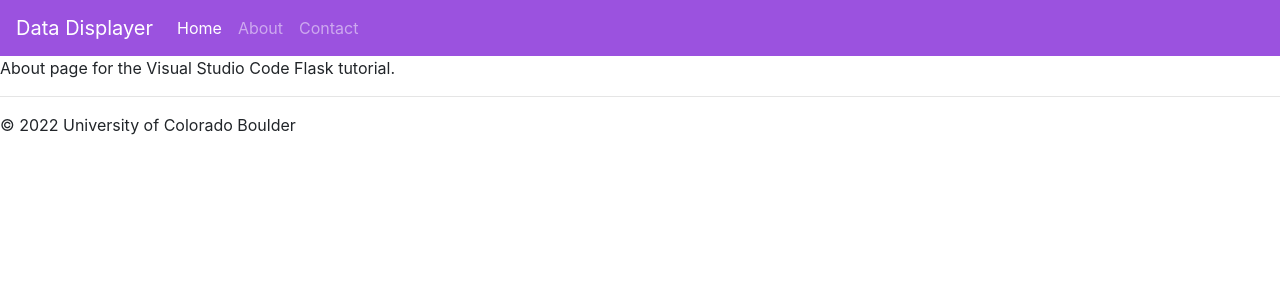
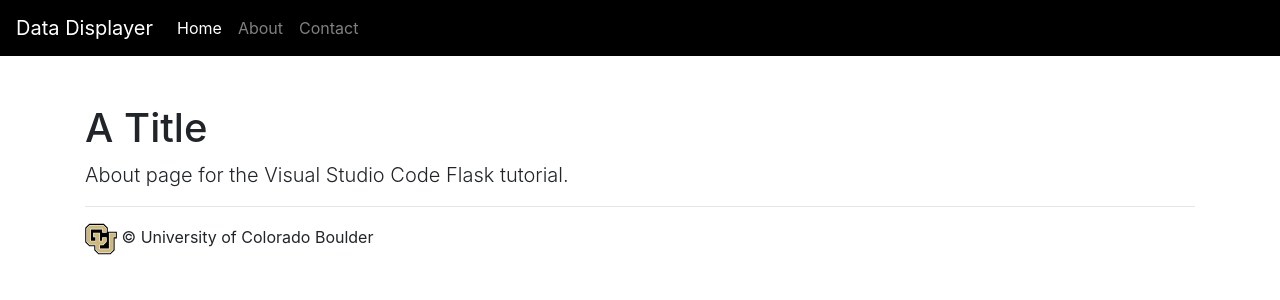
Before and after one commit to colesturza/IoT-data-display-dashboard, a Flask app: page /about/ in a window 1280 px wide. Shown: the top 300 px of the page. Run offline with Flask 2, Linux system fonts and the light colour scheme; some libraries are stand-ins or nearby versions.

Commit message:
Fix some bugs.

```diff
--- a/hello_app/templates/about.html
+++ b/hello_app/templates/about.html
@@ -3,5 +3,6 @@
 About us
 {% endblock %}
 {% block content %}
-<p>About page for the Visual Studio Code Flask tutorial.</p>
+<h1 class="mt-5">A Title</h1>
+<p class="lead">About page for the Visual Studio Code Flask tutorial.</p>
 {% endblock %}
--- a/hello_app/templates/contact.html
+++ b/hello_app/templates/contact.html
@@ -3,5 +3,6 @@
 Contact us
 {% endblock %}
 {% block content %}
-<p>Contact page for the Visual Studio Code Flask tutorial.</p>
+<h1 class="mt-5">A Title</h1>
+<p class="lead">Contact page for the Visual Studio Code Flask tutorial.</p>
 {% endblock %}
--- a/hello_app/templates/home.html
+++ b/hello_app/templates/home.html
@@ -3,7 +3,10 @@
 Home
 {% endblock %}
 {% block content %}
-<p>Home page for the Visual Studio Code Flask tutorial.</p>
+
+<h1 class="mt-5">A Title</h1>
+
+<p class="lead">Home page for the Visual Studio Code Flask tutorial.</p>
 
 <div class="container">
     <div class="row">
--- a/hello_app/templates/layout.html
+++ b/hello_app/templates/layout.html
@@ -3,26 +3,19 @@
 
 <head>
     <meta charset="utf-8" />
-    <title>{% block title %}{% endblock %}</title>
+    <link rel="shortcut icon" href="#">
     <link rel="stylesheet" href="https://stackpath.bootstrapcdn.com/bootstrap/4.1.3/css/bootstrap.min.css"
         integrity="sha384-MCw98/SFnGE8fJT3GXwEOngsV7Zt27NXFoaoApmYm81iuXoPkFOJwJ8ERdknLPMO" crossorigin="anonymous">
-    <!-- <link rel="stylesheet" type="text/css" href="{{ url_for('static', filename='site.css') }}" /> -->
-    <link rel="shortcut icon" href="#">
+    <link rel="stylesheet" type="text/css" href="{{ url_for('static', filename='site.css') }}" />
+    <title>{% block title %}{% endblock %}</title>
 </head>
 
 <body>
-    <script src="https://code.jquery.com/jquery-3.3.1.slim.min.js"
-        integrity="sha384-q8i/X+965DzO0rT7abK41JStQIAqVgRVzpbzo5smXKp4YfRvH+8abtTE1Pi6jizo"
-        crossorigin="anonymous"></script>
-    <script src="https://cdnjs.cloudflare.com/ajax/libs/popper.js/1.14.3/umd/popper.min.js"
-        integrity="sha384-ZMP7rVo3mIykV+2+9J3UJ46jBk0WLaUAdn689aCwoqbBJiSnjAK/l8WvCWPIPm49"
-        crossorigin="anonymous"></script>
-    <script src="https://stackpath.bootstrapcdn.com/bootstrap/4.1.3/js/bootstrap.min.js"
-        integrity="sha384-ChfqqxuZUCnJSK3+MXmPNIyE6ZbWh2IMqE241rYiqJxyMiZ6OW/JmZQ5stwEULTy"
-        crossorigin="anonymous"></script>
+
     <script src="https://cdn.jsdelivr.net/npm/chart.js@3.7.0/dist/chart.min.js"></script>
 
-    <nav class="navbar navbar-expand-lg navbar-dark" style="background-color: #9b52df;">
+    <header class="header">
+        <nav class="navbar navbar-expand-md navbar-dark" style="background-color: #000000;">
             <a href="{{ url_for('home') }}" class="navbar-brand">Data Displayer</a>
             <button class="navbar-toggler" type="button" data-toggle="collapse" data-target="#navbarNav"
                 aria-controls="navbarNav" aria-expanded="false" aria-label="Toggle navigation">
@@ -42,15 +35,31 @@
                 </ul>
             </div>
         </nav>
+    </header>
 
-    <div class="body-content">
+    <main role="main" class="container">
         {% block content %}
         {% endblock %}
         <hr />
-        <footer>
-            <p>&copy; 2022 University of Colorado Boulder</p>
+    </main>
+
+    <footer class="footer">
+        <div class="container">
+            <p><a href="https://www.colorado.edu/"><img src="../static/cu_boulder_logo.svg" alt="Bootstrap" width="32"
+                        height="32"></a> &copy; University
+                of Colorado Boulder</p>
+        </div>
     </footer>
-    </div>
+
+    <script src="https://code.jquery.com/jquery-3.3.1.slim.min.js"
+        integrity="sha384-q8i/X+965DzO0rT7abK41JStQIAqVgRVzpbzo5smXKp4YfRvH+8abtTE1Pi6jizo"
+        crossorigin="anonymous"></script>
+    <script src="https://cdnjs.cloudflare.com/ajax/libs/popper.js/1.14.3/umd/popper.min.js"
+        integrity="sha384-ZMP7rVo3mIykV+2+9J3UJ46jBk0WLaUAdn689aCwoqbBJiSnjAK/l8WvCWPIPm49"
+        crossorigin="anonymous"></script>
+    <script src="https://stackpath.bootstrapcdn.com/bootstrap/4.1.3/js/bootstrap.min.js"
+        integrity="sha384-ChfqqxuZUCnJSK3+MXmPNIyE6ZbWh2IMqE241rYiqJxyMiZ6OW/JmZQ5stwEULTy"
+        crossorigin="anonymous"></script>
 </body>
 
 </html>
```
Also changed, not shown: hello_app/static/cu_boulder_logo.svg (added), hello_app/static/site.css (added). Lines whose indentation alone changed are shown as unchanged.
